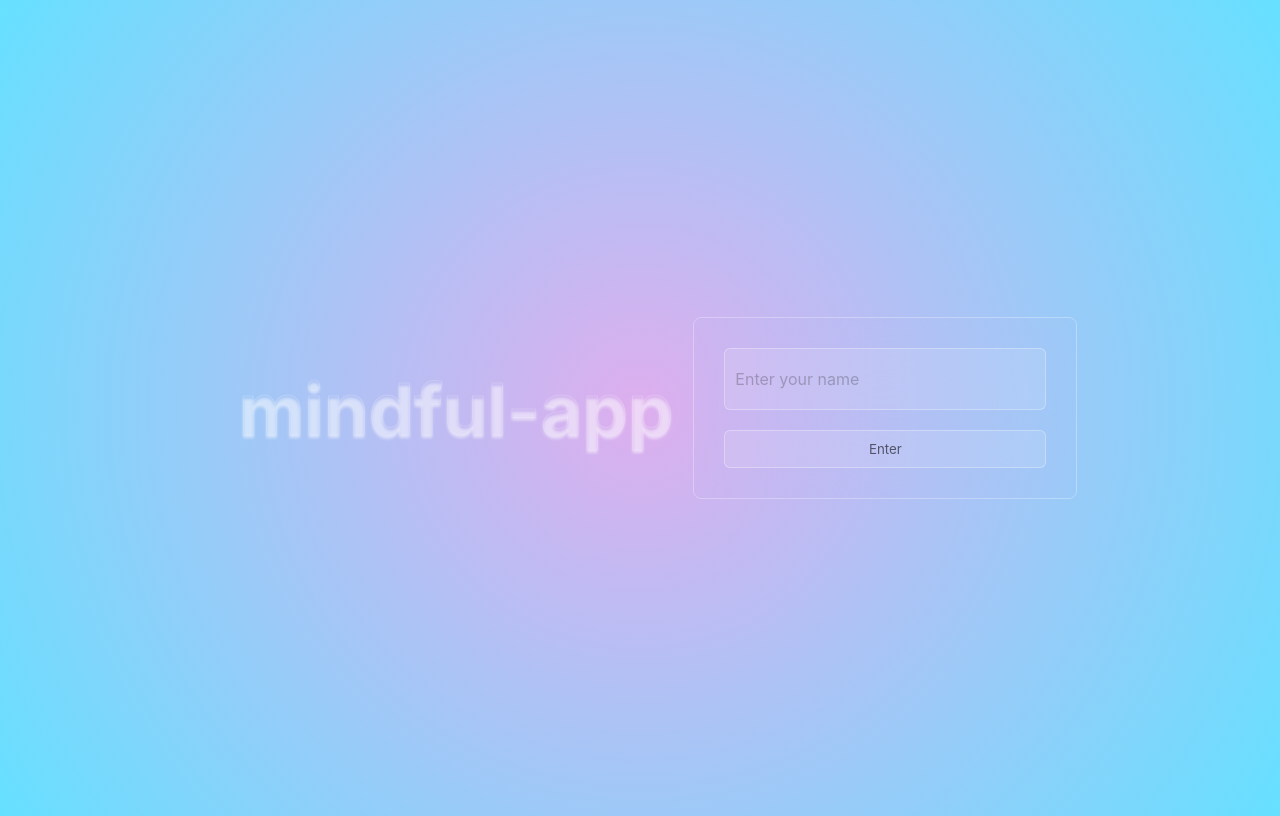
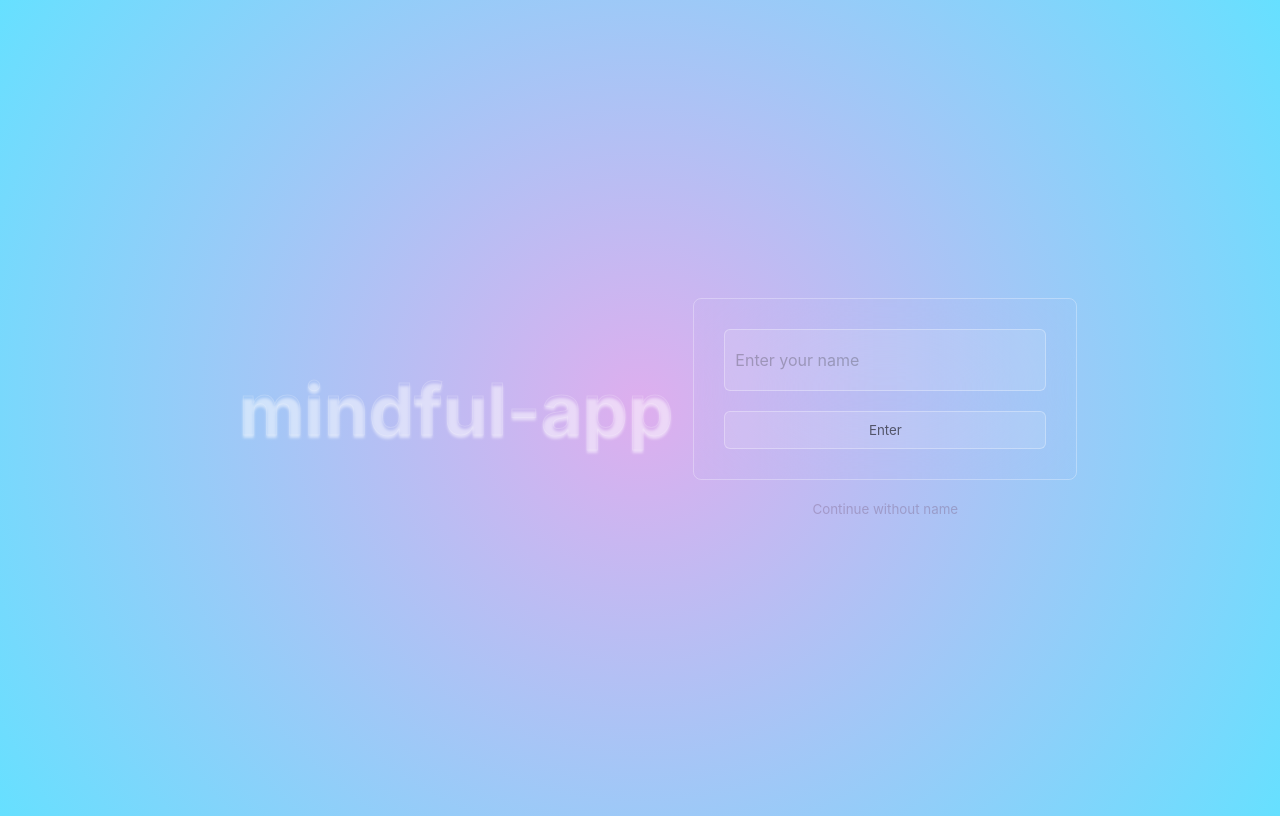
Before and after one commit to ddiaaaaanna/mindful-app, a React (Vite) app: page / in a window 1280 px wide. Built offline with nearby package versions, Linux system fonts and the light colour scheme.

Commit message:
feat: complete welcome flow with anonymous login option

```diff
--- a/src/components/Welcome/Welcome.tsx
+++ b/src/components/Welcome/Welcome.tsx
@@ -7,7 +7,7 @@ type userNameProps = {
 function Welcome({ name }: userNameProps) {
   return (
     <>
-      <h1>Welcome, {name} 𖤓</h1>
+      {name === "anonymous" ? <h1>Welcome ⏾</h1> : <h1>Welcome, {name} 𖤓</h1>}
     </>
   );
 }
--- a/src/components/WelcomeModal/WelcomeModal.css
+++ b/src/components/WelcomeModal/WelcomeModal.css
@@ -3,13 +3,17 @@
   flex-direction: column;
   width: fit-content;
   gap: 20px;
-  /* border: 1px solid red; */
   border-radius: 8px;
   backdrop-filter: blur(90px);
   border: 1px solid rgba(255, 255, 255, 0.3);
-  /* backdrop-filter: url(./my-svg.svg#myfilter); */
   padding: 30px;
   background: transparent;
+}
+
+.modal-content {
+  display: flex;
+  flex-direction: column;
+  gap: 20px;
 }
 
 h1 {
@@ -36,19 +40,19 @@ h1 {
   color: rgba(45, 45, 45, 0.782);
 }
 
-.welcome-modal button {
+.modal-main-btn {
   padding: 10px 12px;
   color: rgba(0, 0, 0, 0.574);
 }
 
 .welcome-modal input,
-button {
+.modal-main-btn {
   border-radius: 6px;
   background: rgba(255, 255, 255, 0.108);
   border: 1px solid rgba(255, 255, 255, 0.3);
 }
 
-.welcome-modal button:hover {
+.modal-main-btn:hover {
   cursor: pointer;
   background: rgba(255, 255, 255, 0.375);
 }
@@ -62,3 +66,14 @@ button {
   color: rgba(45, 45, 45, 0.29);
   font-size: 16px;
 }
+
+.anonymous-btn {
+  background-color: transparent;
+  border: none;
+  color: #7e648a66;
+}
+
+.anonymous-btn:hover {
+  cursor: pointer;
+  text-decoration: underline;
+}
--- a/src/components/WelcomeModal/WelcomeModal.tsx
+++ b/src/components/WelcomeModal/WelcomeModal.tsx
@@ -2,7 +2,7 @@ import { useState } from "react";
 import "./WelcomeModal.css";
 
 type nameProps = {
-  setIsName: string | null;
+  setIsName: React.Dispatch<React.SetStateAction<string | null>>;
 };
 
 function WelcomeModal({ setIsName }: nameProps) {
@@ -13,16 +13,30 @@ function WelcomeModal({ setIsName }: nameProps) {
     localStorage.setItem("name", userName);
   }
 
-  function handleSubmit(e: any) {
+  function handleSubmit(e: React.SubmitEvent<HTMLFormElement>) {
     e.preventDefault();
+    document.body.style.cursor = "wait";
+    setTimeout(() => {
       saveName();
-    console.log(userName);
+      setIsName(userName);
+      document.body.style.cursor = "default";
+    }, 1000);
+  }
+
+  function anonUser() {
+    document.body.style.cursor = "wait";
+    setTimeout(() => {
+      localStorage.setItem("name", "anonymous");
+      setIsName("anonymous");
+      document.body.style.cursor = "default";
+    }, 1000);
   }
 
   return (
     <>
       <div className="modal-container">
         <h1>mindful-app</h1>
+        <div className="modal-content">
           <form className="welcome-modal" onSubmit={handleSubmit}>
             <input
               type="text"
@@ -30,8 +44,12 @@ function WelcomeModal({ setIsName }: nameProps) {
               onChange={(e) => setUserName(e.target.value)}
               value={userName}
             />
-          <button>Enter</button>
+            <button className="modal-main-btn">Enter</button>
           </form>
+          <button className="anonymous-btn" onClick={anonUser}>
+            Continue without name
+          </button>
+        </div>
       </div>
     </>
   );
```
Lines whose indentation alone changed are shown as unchanged.
